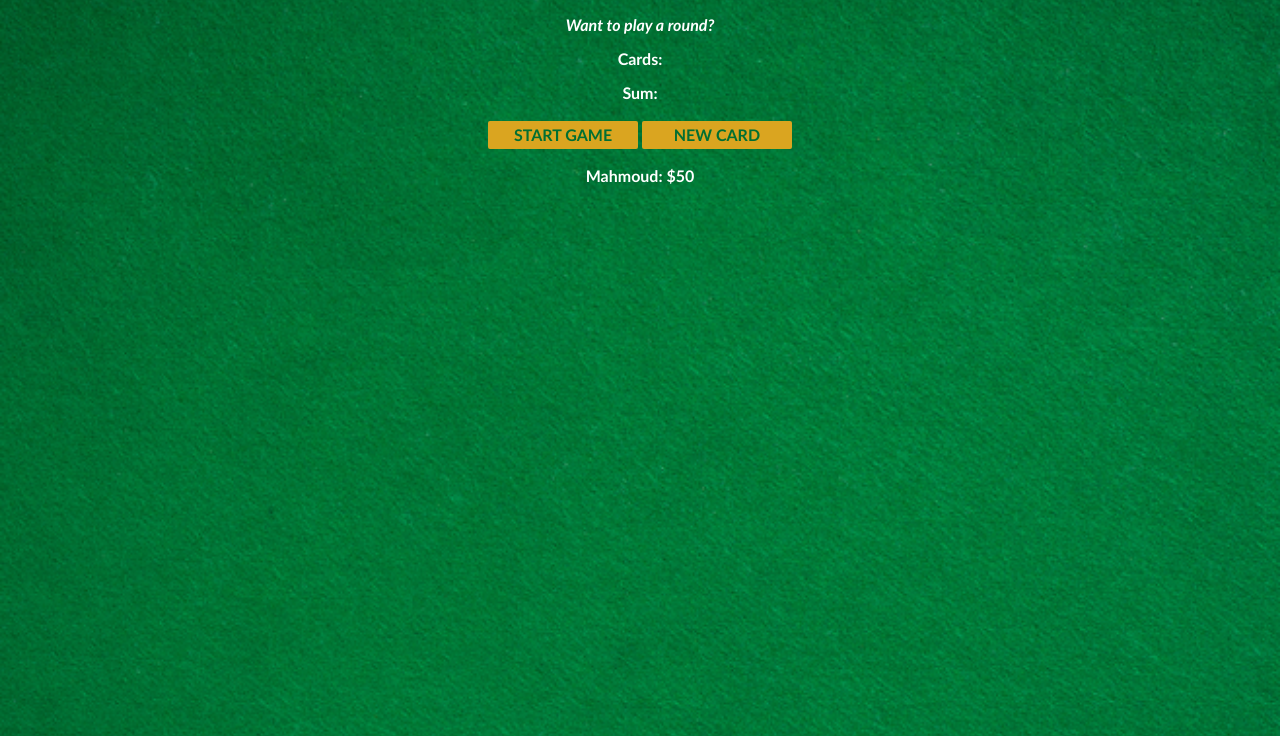
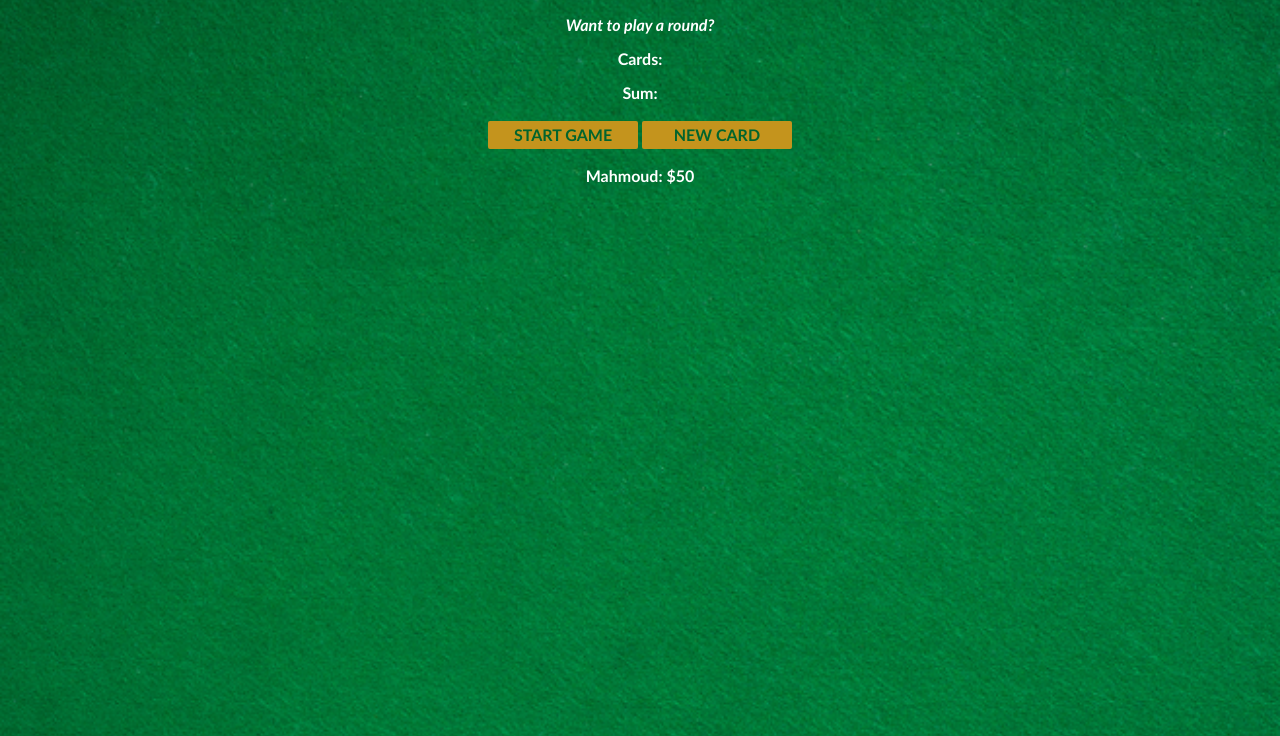
Before and after one commit to abudiab/Blackjack-Game, a plain HTML site: page index.html in a window 1280 px wide. Shown: the part 64-800 px from the top of the page. Drawn offline with nearby package versions, Linux system fonts and the light colour scheme.

Commit message:
Fixing buttons

```diff
--- a/index.css
+++ b/index.css
@@ -26,4 +26,6 @@ button {
     border-radius: 2px;
     margin-bottom: 2px;
     margin-top: 2px;
+    cursor: pointer;
+    filter: brightness(0.9);
 }
```
